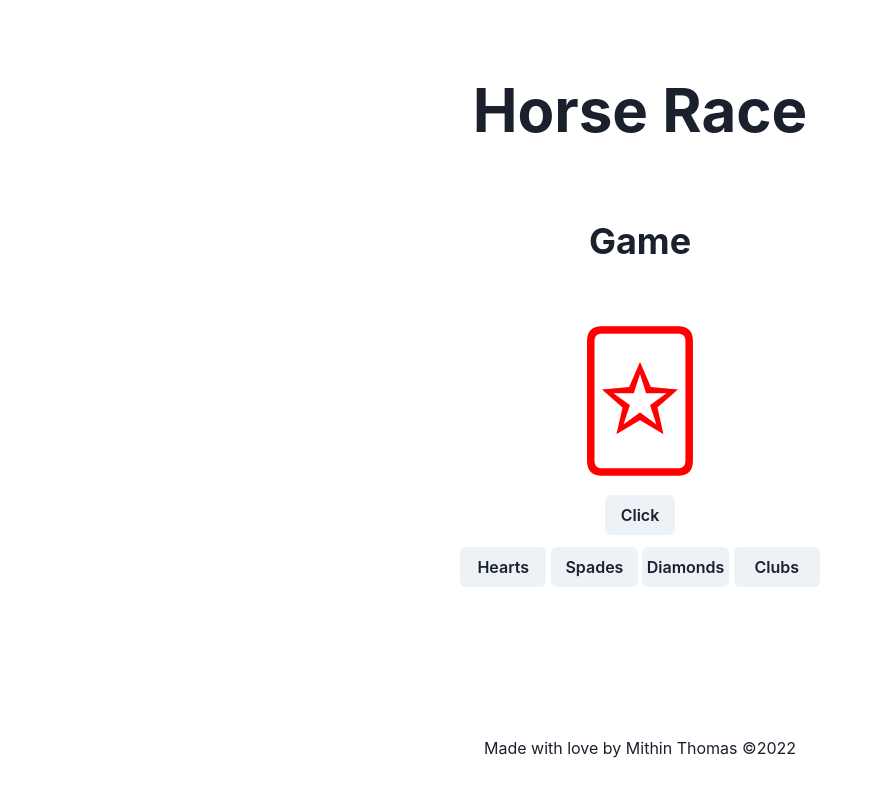
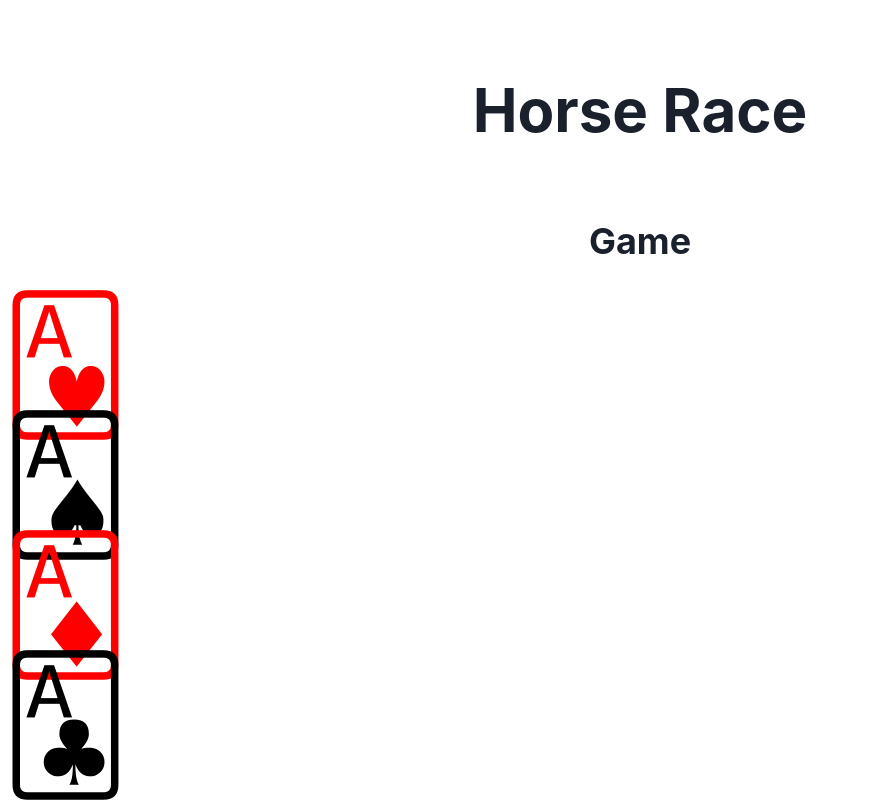
Before and after one commit to mithintv/horse-race, a Next.js app: page / in a window 1280 px wide. Both pictures are taken after a click on the button "Next". Shown: the top 800 px of the page, without its empty margins (0-871 px from the left). Built offline with nearby package versions, Linux system fonts and the light colour scheme.

Commit message:
moving horses

```diff
--- a/src/components/Game.tsx
+++ b/src/components/Game.tsx
@@ -1,9 +1,18 @@
 import { useState, useReducer, useContext, useRef, useEffect } from "react";
 import AppContext from "../context/app-context";
 import { Card } from "./Card";
-import { fullDeck, shuffleDeck, shuffledDeck } from "../models/deck";
+import {
+  hearts,
+  spades,
+  diamonds,
+  clubs,
+  joker,
+  fullDeck,
+  shuffleDeck,
+  shuffledDeck,
+} from "../models/deck";
 
-import { Button, Flex, Heading } from "@chakra-ui/react";
+import { Button, Flex, GridItem, Heading } from "@chakra-ui/react";
 
 export const deckReducer = (
   state: typeof shuffledDeck,
@@ -38,7 +47,13 @@ export default function Game() {
   };
 
   const [deck, dispatchDeck] = useReducer(deckReducer, shuffledDeck);
-  const [random, setRandom] = useState(<Card suit="joker" display="🃟" />);
+  const [playCard, setPlayCard] = useState(
+    <Card suit={joker.suit} display={joker.display} />
+  );
+  const [spadesHorse, setSpadesHorse] = useState("0");
+  const [heartsHorse, setHeartsHorse] = useState("0");
+  const [diamondsHorse, setDiamondsHorse] = useState("0");
+  const [clubsHorse, setClubsHorse] = useState("0");
 
   useEffect(() => {
     if (deck!.length === 0) {
@@ -48,9 +63,32 @@ export default function Game() {
     }
   }, [deck!.length]);
 
+  useEffect(() => {
+    if (playCard.props.suit === "clubs") {
+      setClubsHorse((prevState) => {
+        return (parseInt(prevState) + 100).toString() + "px";
+      });
+    }
+    if (playCard.props.suit === "diamonds") {
+      setDiamondsHorse((prevState) => {
+        return (parseInt(prevState) + 100).toString() + "px";
+      });
+    }
+    if (playCard.props.suit === "hearts") {
+      setHeartsHorse((prevState) => {
+        return (parseInt(prevState) + 100).toString() + "px";
+      });
+    }
+    if (playCard.props.suit === "spades") {
+      setSpadesHorse((prevState) => {
+        return (parseInt(prevState) + 100).toString() + "px";
+      });
+    }
+  }, [playCard.props.suit]);
+
   const randomCard = () => {
     console.log(deck);
-    setRandom(
+    setPlayCard(
       <Card
         display={deck[deck.length - 1].display}
         suit={deck[deck.length - 1].suit}
@@ -66,8 +104,44 @@ export default function Game() {
       <Heading as={"h2"} size="xl" mb={10} textAlign={"center"}>
         Game
       </Heading>
+      <Flex
+        wrap="wrap"
+        width="100%"
+        flexDir="column"
+        lineHeight="120px"
+        justifyContent="flex-start"
+      >
+        <GridItem
+          css={{
+            marginLeft: heartsHorse,
+          }}
+        >
+          <Card display={hearts[12].display} suit={hearts[12].suit} />
+        </GridItem>
+        <GridItem
+          css={{
+            marginLeft: spadesHorse,
+          }}
+        >
+          <Card display={spades[12].display} suit={spades[12].suit} />
+        </GridItem>
+        <GridItem
+          css={{
+            marginLeft: diamondsHorse,
+          }}
+        >
+          <Card display={diamonds[12].display} suit={diamonds[12].suit} />
+        </GridItem>
+        <GridItem
+          css={{
+            marginLeft: clubsHorse,
+          }}
+        >
+          <Card display={clubs[12].display} suit={clubs[12].suit} />
+        </GridItem>
+      </Flex>
       <Flex wrap="wrap" flexDir="row">
-        {random}
+        {playCard}
       </Flex>
       <Button onClick={randomCard}>Click</Button>
       <Flex justifyContent={"space-between"}>
--- a/src/models/deck.tsx
+++ b/src/models/deck.tsx
@@ -65,8 +65,11 @@ export const fullDeck = [...clubs, ...diamonds, ...spades, ...hearts];
 
 export const shuffleDeck = (fullDeck: suitDeck) => {
   let deck = [];
-  while (fullDeck.length > 0) {
+  while (fullDeck.length > 4) {
     let index = Math.floor(Math.random() * fullDeck.length);
+    while (fullDeck[index].name === "Ace") {
+      index = Math.floor(Math.random() * fullDeck.length);
+    }
     deck.push(fullDeck[index]);
     fullDeck = fullDeck.filter(
       (card) => card.display !== fullDeck[index].display
```
